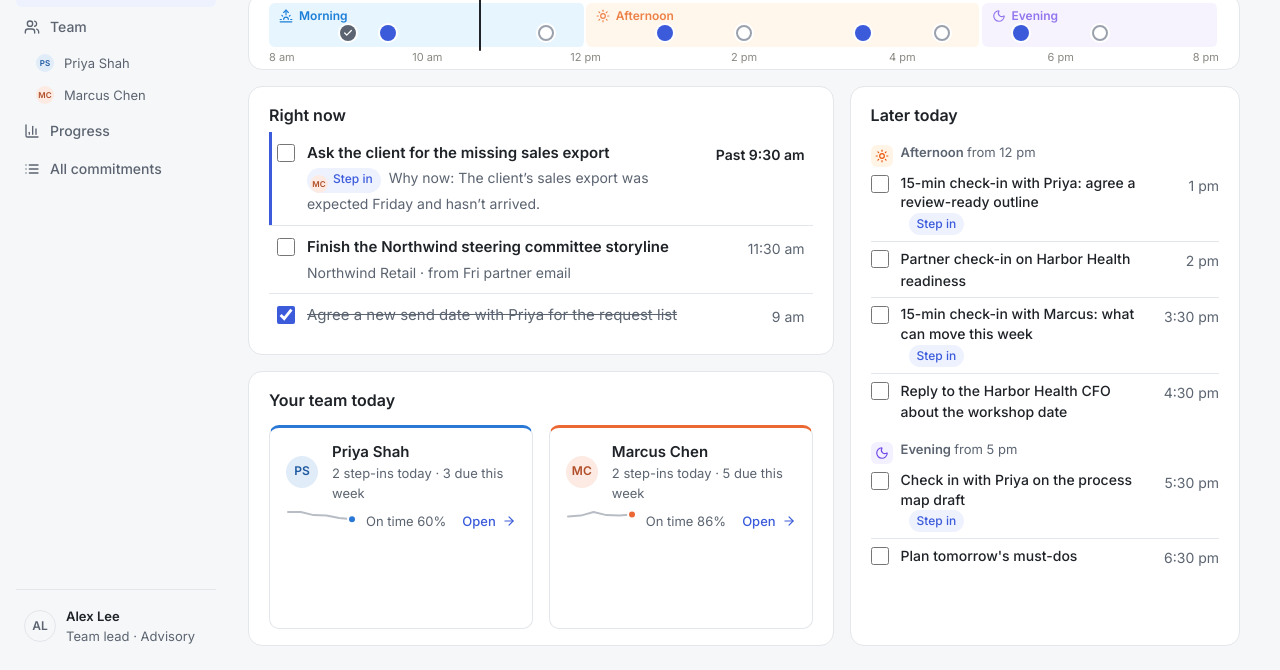
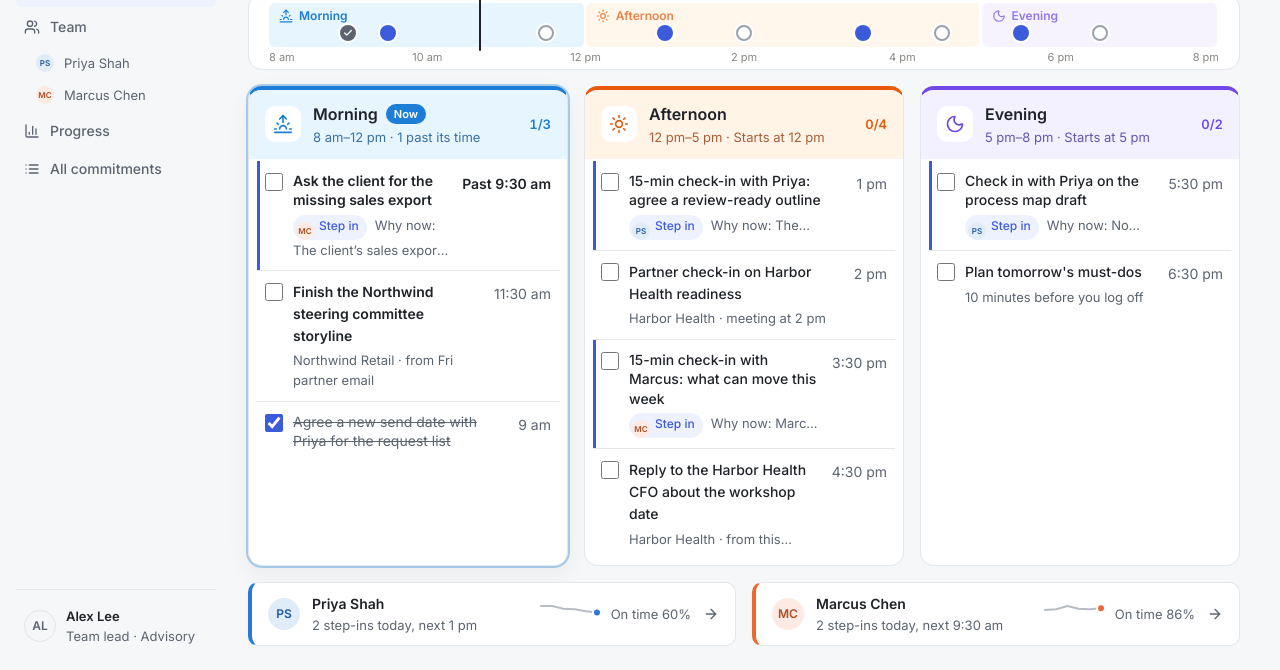
Before and after one commit to ca-scotti/early-signal-compass, a plain HTML site: page index.html in a window 1280 px wide. Shown: the part 130-800 px from the top of the page. Drawn offline with Linux system fonts and the light colour scheme.

Commit message:
Top priorities: three colored lists for morning, afternoon and evening
- Replace 'Right now' / 'Later today' with three side-by-side lists, each
  in its part-of-day color, with a Now tag and ring on the current part
- Header becomes 'Your day' with a one-line summary
- Team tiles become a slim row of colored chips with on-time sparklines
- Fits 1366x768 without scrolling; stacks on phones
- DESIGN.md and README updated

Co-Authored-By: Claude Opus 5.5 <noreply@anthropic.com>

```diff
--- a/app.js
+++ b/app.js
@@ -147,13 +147,13 @@ function renderToday() {
   // Right now: this part of the day, plus anything left over from earlier parts.
   // Unfinished first, in time order; done items at the bottom.
   const nowItems = TODAY_PLAN.filter((p) => p.part === part.id || (earlierIds.includes(p.part) && !state.done.has(p.id)));
-  const open = nowItems.filter((p) => !state.done.has(p.id)).sort(byTime);
-  const finished = nowItems.filter((p) => state.done.has(p.id)).sort(byTime);
 
   $("greeting").textContent = `Good morning, ${SETTINGS.leadName} · ${SETTINGS.today} · ${clock(SETTINGS.now)}`;
-  $("now-heading").textContent = PART_TITLE[part.id] || part.name;
+  $("now-heading").textContent = "Your day";
   $("now-chip").className = `part-chip ${part.id}`;
   $("now-chip").innerHTML = icon(PART_ICON[part.id] || "sun");
+  const left = TODAY_PLAN.filter((p) => !state.done.has(p.id));
+  const leftSteps = left.filter((p) => p.commitment).length;
 
   // Done today: a number and a meter
   const doneCount = TODAY_PLAN.filter((p) => state.done.has(p.id)).length;
@@ -165,35 +165,49 @@ function renderToday() {
     <div class="meta">${stepsDone} of ${steps.length} step-ins</div>`;
 
   renderStrip(part);
-  $("now-pace").textContent = paceLine(part, nowItems);
-  $("now-list").innerHTML =
-    (open.map((p) => planItem(p)).join("") || `<li class="empty meta">Nothing left for ${part.name.toLowerCase()}.</li>`) +
-    finished.map((p) => planItem(p)).join("");
-
-  const later = DAY_PARTS.slice(partIndex + 1).map((d) => {
-    const items = TODAY_PLAN.filter((p) => p.part === d.id).sort(byTime);
-    if (!items.length) return "";
+  $("now-pace").textContent = left.length
+    ? `${plural(left.length, "thing")} left today, ${plural(leftSteps, "step-in")} · ${PART_TITLE[part.id] || part.name}: ${paceLine(part, nowItems).replace(/^Until [^·]+· /, "").toLowerCase()}`
+    : "Everything on today's plan is done.";
+  // Three colored lists, one per part of the day. In each: unfinished items
+  // in time order, done ones at the bottom. The current part is highlighted.
+  $("parts").innerHTML = DAY_PARTS.map((d, i) => {
+    const items = TODAY_PLAN.filter((p) => p.part === d.id);
+    const open = items.filter((p) => !state.done.has(p.id)).sort(byTime);
+    const finished = items.filter((p) => state.done.has(p.id)).sort(byTime);
+    const isNow = d === part;
+    const status = isNow ? paceLine(d, items).replace(/^Until [^·]+· /, "")
+      : i < partIndex ? (open.length ? `${open.length} left over` : "All done")
+      : `Starts at ${clock(d.start)}`;
     return `
-      <h3 class="part-label"><span class="part-chip small ${d.id}">${icon(PART_ICON[d.id] || "sun")}</span>${d.name} <span class="meta">from ${clock(d.start)}</span></h3>
-      <ul class="plan-list">${items.map((p) => planItem(p, true)).join("")}</ul>`;
+      <section class="part-card ${d.id} ${isNow ? "is-now" : ""}" aria-labelledby="part-${d.id}">
+        <header class="part-head">
+          <span class="part-chip ${d.id}">${icon(PART_ICON[d.id] || "sun")}</span>
+          <div>
+            <h2 id="part-${d.id}">${d.name}${isNow ? ` <span class="now-pill">Now</span>` : ""}</h2>
+            <div class="meta">${clock(d.start)}–${clock(d.end)} · ${status}</div>
+          </div>
+          <span class="part-count">${finished.length}/${items.length}</span>
+        </header>
+        <ul class="plan-list scroll">
+          ${open.map((p) => planItem(p)).join("") || `<li class="empty meta">Nothing left for the ${d.name.toLowerCase()}.</li>`}
+          ${finished.map((p) => planItem(p)).join("")}
+        </ul>
+      </section>`;
   }).join("");
-  $("later-list").innerHTML = later || `<p class="empty meta">Nothing else today.</p>`;
 
   $("team-tiles").innerHTML = TEAM.map((p) => {
     const steps = TODAY_PLAN.filter((t) => t.commitment && byId(t.commitment)?.owner === p.id && !state.done.has(t.id)).sort(byTime);
     const next = steps[0];
     const trend = HISTORY.team[p.id] ? onTimeSeries(p.id) : null;
     return `
-      <a class="team-tile" href="#/team/${encodeURIComponent(p.id)}" style="--pc:${colorOf(p.id)}">
-        <div class="member-top">${avatar(p.id)}<div>
+      <a class="team-chip" href="#/team/${encodeURIComponent(p.id)}" style="--pc:${colorOf(p.id)}">
+        ${avatar(p.id)}
+        <div class="team-chip-text">
           <div class="person-name">${escapeHtml(p.fullName)}</div>
-          <div class="meta">${steps.length ? plural(steps.length, "step-in") + " today" : "No step-ins today"} · ${COMMITMENTS.filter((c) => c.owner === p.id && dueThisWeek(c)).length} due this week</div>
-        </div></div>
-        <p class="tile-next">${next ? `Next: ${escapeHtml(next.title)} <span class="meta">· ${clock(next.by)}</span>` : escapeHtml(p.note)}</p>
-        <div class="tile-foot">
-          ${trend ? `<span class="tile-trend">${Viz.spark(trend, { color: colorOf(p.id), width: 72, height: 24 })}<span class="meta">On time ${trend[trend.length - 1]}%</span></span>` : ""}
-          <span class="member-open">Open ${icon("arrowRight")}</span>
+          <div class="meta">${steps.length ? `${plural(steps.length, "step-in")} today${next ? `, next ${clock(next.by)}` : ""}` : "No step-ins today"}</div>
         </div>
+        ${trend ? `<span class="tile-trend">${Viz.spark(trend, { color: colorOf(p.id), width: 64, height: 22 })}<span class="meta">On time ${trend[trend.length - 1]}%</span></span>` : ""}
+        ${icon("arrowRight")}
       </a>`;
   }).join("");
 }
--- a/index.html
+++ b/index.html
@@ -8,7 +8,7 @@
   <link rel="preconnect" href="https://fonts.googleapis.com">
   <link rel="preconnect" href="https://fonts.gstatic.com" crossorigin>
   <link rel="stylesheet" href="https://fonts.googleapis.com/css2?family=Inter:wght@400;500;600;700&display=swap">
-  <link rel="stylesheet" href="styles.css?v=8">
+  <link rel="stylesheet" href="styles.css?v=9">
 </head>
 <body>
   <div class="app">
@@ -58,22 +58,10 @@
         <div class="card day-strip-card">
           <div class="day-strip" id="day-strip" aria-label="Today's plan on a timeline"></div>
         </div>
-        <div class="page-grid today-grid">
-          <div class="stack">
-            <div class="card">
-              <h2 class="card-title">Right now</h2>
-              <ul class="plan-list" id="now-list"></ul>
-            </div>
-            <div class="card fill">
-              <h2 class="card-title">Your team today</h2>
-              <div class="team-tiles" id="team-tiles"></div>
-            </div>
-          </div>
-          <div class="card fill">
-            <h2 class="card-title">Later today</h2>
-            <div class="scroll" id="later-list"></div>
-          </div>
-        </div>
+        <!-- The day as three colored lists: morning, afternoon, evening -->
+        <div class="page-grid parts-grid" id="parts"></div>
+        <!-- The team, in one slim row -->
+        <div class="team-row" id="team-tiles" aria-label="Your team today"></div>
       </section>
 
       <!-- Team: one card per person -->
@@ -185,8 +173,8 @@
   <div class="sheet-overlay" id="sheet-overlay" hidden></div>
   <div class="sheet" id="sheet" role="dialog" aria-modal="true" aria-labelledby="sheet-title" hidden></div>
 
-  <script src="data.js?v=8"></script>
-  <script src="charts.js?v=8"></script>
-  <script src="app.js?v=8"></script>
+  <script src="data.js?v=9"></script>
+  <script src="charts.js?v=9"></script>
+  <script src="app.js?v=9"></script>
 </body>
 </html>
--- a/styles.css
+++ b/styles.css
@@ -382,6 +382,78 @@ button.plan-title:hover { color: var(--tertiary); }
 .plan-item.quiet { padding: 10px 0; }
 .plan-item.quiet .plan-title { font-size: 14px; font-weight: 500; }
 
+/* Morning / afternoon / evening: three colored lists */
+.parts-grid { grid-template-columns: repeat(3, minmax(0, 1fr)); }
+.part-card {
+  --tint: var(--neutral); --ink: var(--secondary);
+  display: flex;
+  flex-direction: column;
+  min-height: 0;
+  background: var(--surface);
+  border: 1px solid var(--border);
+  border-top: 4px solid var(--ink);
+  border-radius: var(--rounded-lg);
+  overflow: hidden;
+}
+.part-card.morning { --tint: var(--morning); --ink: var(--morning-ink); }
+.part-card.afternoon { --tint: var(--afternoon); --ink: var(--afternoon-ink); }
+.part-card.evening { --tint: var(--evening); --ink: var(--evening-ink); }
+.part-card.is-now { box-shadow: 0 0 0 2px color-mix(in srgb, var(--ink) 35%, transparent), 0 8px 24px rgb(31 35 40 / 0.06); }
+.part-card:not(.is-now) .plan-item:not(.is-done) .plan-title { font-weight: 500; }
+
+.part-head {
+  display: flex;
+  align-items: center;
+  gap: 12px;
+  padding: 12px var(--space-md);
+  background: var(--tint);
+}
+.part-head .part-chip { background: var(--surface); color: var(--ink); }
+.part-head h2 { display: flex; align-items: center; gap: 8px; font-size: 16px; font-weight: 600; color: var(--primary); }
+.part-head .meta { color: color-mix(in srgb, var(--ink) 55%, var(--secondary)); }
+.now-pill {
+  padding: 0 8px;
+  border-radius: var(--rounded-full);
+  background: var(--ink);
+  color: #fff;
+  font-size: 11px;
+  font-weight: 600;
+  line-height: 20px;
+}
+.part-count { margin-left: auto; font-size: 13px; font-weight: 600; color: var(--ink); font-variant-numeric: tabular-nums; }
+
+.part-card .plan-list { padding: 2px var(--space-sm) var(--space-sm); }
+.part-card .plan-item.is-step-in { box-shadow: inset 3px 0 0 var(--tertiary); }
+.part-card .plan-item { padding: 10px 6px; gap: 10px; }
+.part-card .plan-title { font-size: 14px; }
+.part-card:not(.is-now) .plan-why { -webkit-line-clamp: 1; }
+.part-card .plan-why {
+  font-size: 13px;
+  display: -webkit-box;
+  -webkit-line-clamp: 2;
+  -webkit-box-orient: vertical;
+  overflow: hidden;
+}
+
+/* Team: one slim row under the lists */
+.team-row { display: grid; grid-template-columns: repeat(auto-fit, minmax(260px, 1fr)); gap: var(--space-md); }
+.team-chip {
+  display: flex;
+  align-items: center;
+  gap: 12px;
+  padding: 10px var(--space-md);
+  background: var(--surface);
+  border: 1px solid var(--border);
+  border-left: 4px solid var(--pc);
+  border-radius: var(--rounded-md);
+  transition: border-color .15s;
+}
+.team-chip:hover { border-color: var(--pc); }
+.team-chip-text { min-width: 0; }
+.team-chip .person-name { font-size: 14px; font-weight: 600; }
+.team-chip .tile-trend { margin-left: auto; }
+.team-chip > svg:last-child { width: 16px; height: 16px; color: var(--secondary); }
+
 /* Team tiles on Top priorities */
 .team-tiles {
   flex: 1;
@@ -653,7 +725,7 @@ a.owner:hover { color: var(--tertiary); }
 /* ---------- Smaller screens: stack and let the page scroll ---------- */
 
 @media (max-width: 960px) {
-  .today-grid, .person-grid, .progress-grid { grid-template-columns: 1fr; }
+  .today-grid, .person-grid, .progress-grid, .parts-grid { grid-template-columns: 1fr; }
   .kpi-row { grid-template-columns: repeat(2, minmax(0, 1fr)); }
   .viz-plot { flex: none; height: 220px; }
 }
```
Also changed, not shown: 2 other files.
